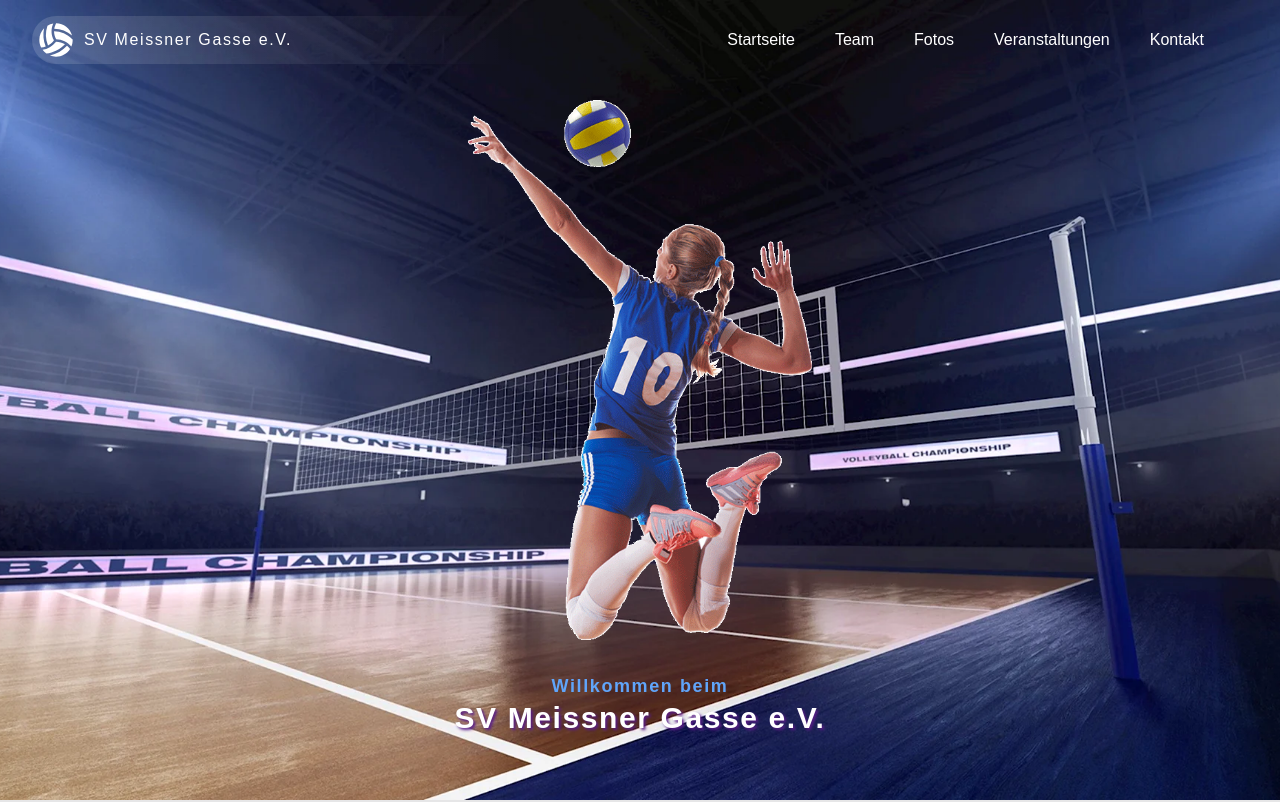
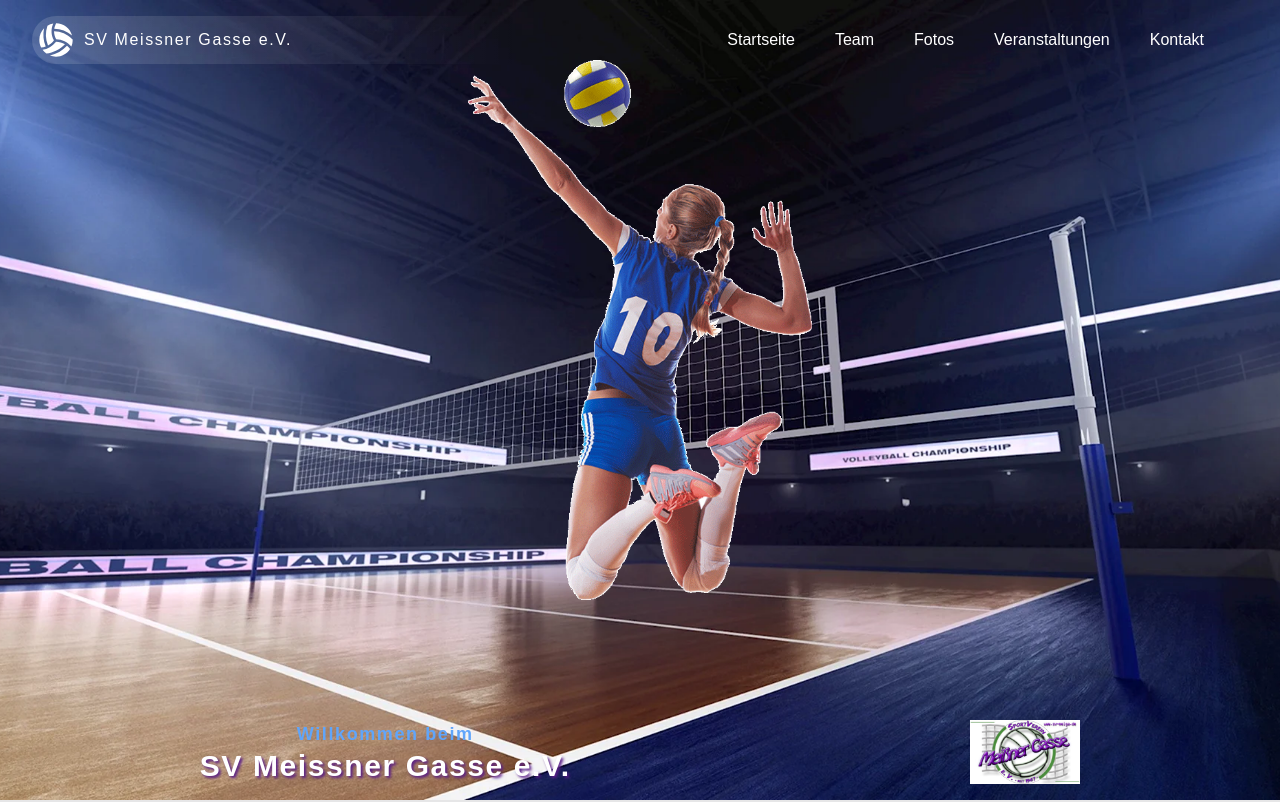
Before and after one commit to SergeySergienko/meiga, a React (Vite) app: page / in a window 1280 px wide. Shown: the top 802 px of the page. Built offline with nearby package versions, Linux system fonts and the light colour scheme.

Commit message:
Refactor Main component

```diff
--- a/src/App.jsx
+++ b/src/App.jsx
@@ -17,25 +17,19 @@ const App = () => {
     <div className='app'>
       <Navbar />
       <div className='parallax' id='parallax1'>
-        <div className='content'>
-          <Main />
-        </div>
+        <Main />
       </div>
       <div className='section'>
         <Team />
       </div>
       <div className='parallax' id='parallax2'>
-        <div className='content'>
-          <Fotos />
-        </div>
+        <Fotos />
       </div>
       <div className='section'>
         <PastEvents />
       </div>
       <div className='parallax' id='parallax1'>
-        <div className='content'>
-          <Kontakt />
-        </div>
+        <Kontakt />
       </div>
       <div className='section'>
         <Footer />
--- a/src/components/Main.jsx
+++ b/src/components/Main.jsx
@@ -1,5 +1,5 @@
 import { motion, useMotionValue, useTransform } from 'framer-motion';
-import heroBg from '../assets/images/volleyball_field.jpg';
+import vereinslogo from '../assets/images/vereinslogo.jpg';
 import player from '../assets/images/hero-player.png';
 import ball from '../assets/images/hero-ball.png';
 
@@ -39,16 +39,13 @@ export const Main = () => {
   };
 
   return (
+    <div className='w-full h-screen flex flex-col justify-between'>
       <section
         id='startseite'
-      className='flex flex-col justify-end relative w-full h-screen min-h-600 overflow-hidden bg-hero-bg bg-cover bg-center'
-      // style={{
-      //   backgroundImage: `url(${heroBg})`,
-      // }}
+        className='flex flex-col justify-end flex-grow relative w-full overflow-hidden bg-hero-bg bg-cover bg-center'
         onMouseMove={handleMouseMove}
         onMouseLeave={handleMouseLeave}
       >
-      <>
         <motion.div
           className='absolute top-1/2 left-1/2 transform -translate-x-1/2 -translate-y-1/2 transition-transform duration-2500 ease-out bg-contain bg-center bg-no-repeat w-96 h-screen min-h-600 border-transparent'
           style={{
@@ -59,13 +56,6 @@ export const Main = () => {
             y: translateY,
           }}
         ></motion.div>
-        {/* <div
-          className='absolute w-full h-screen min-h-600'
-          style={{
-            background:
-              'radial-gradient(circle, rgba(17,17,21,0) 0%, rgba(17,17,21,0.6) 40%, rgba(17,17,21,1) 100%)',
-          }}
-        ></div> */}
         <motion.div
           className='absolute top-1/2 left-1/2 transform -translate-x-1/2 -translate-y-1/2 transition-all duration-2500 ease-out bg-contain bg-center bg-no-repeat w-96 h-screen min-h-600 border-transparent'
           style={{
@@ -77,26 +67,28 @@ export const Main = () => {
             scale: scale,
           }}
         ></motion.div>
-      </>
-
-      <div className='z-10 flex flex-col justify-end w-full h-full pt-20 pb-12 px-8 external-container'>
         <motion.div
           className='max-w-sm'
           initial={{ x: '-15vw', opacity: 0 }}
           animate={{ x: 0, opacity: 1 }}
           transition={{ type: 'spring', stiffness: 60, damping: 20 }}
         >
+          <div className='min-w-96'></div>
+        </motion.div>
+      </section>
+      <div className='flex min-w-96 justify-around'>
         <h1 className='mb-4 font-accent tracking-widest font-bold'>
           <p className='text-lg text-blue-400'>Willkommen beim </p>
           <p className='text-3xl text-white text-purple-200 font-bold [text-shadow:2px_2px_3px_var(--tw-shadow-color)] shadow-purple-900'>
             SV Meissner Gasse e.V.
           </p>
         </h1>
-          {/* <button className='bg-blue-400 hover:bg-blue-500 text-white font-bold py-2 px-4 rounded'>
-            Wer sind wir
-          </button> */}
-        </motion.div>
+        <img
+          src={vereinslogo}
+          alt='vereinslogo'
+          className='h-16 hidden sm:block'
+        />
       </div>
-    </section>
+    </div>
   );
 };
```
Lines whose indentation alone changed are shown as unchanged.
